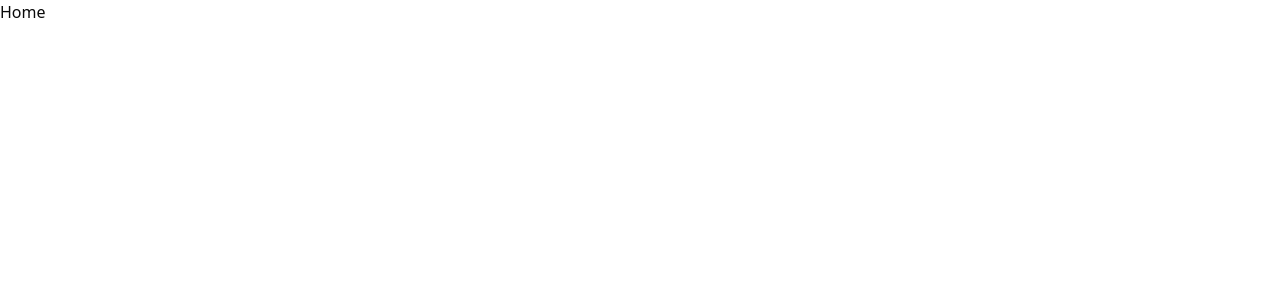
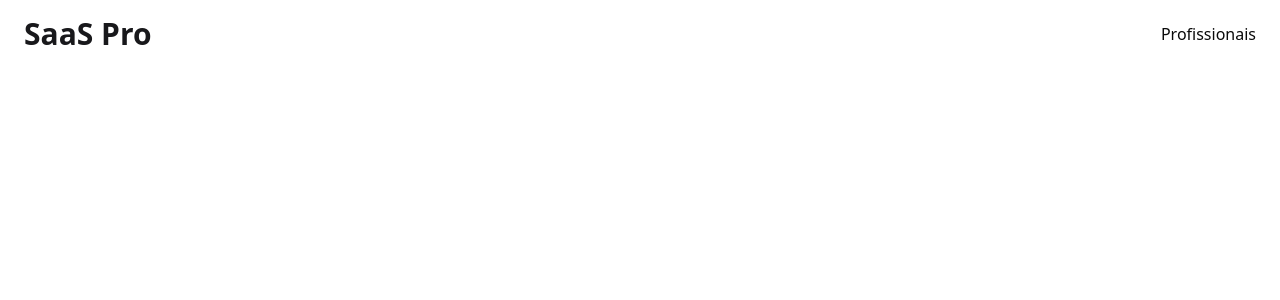
Before and after one commit to gabrielmiilanez/blue-umbrella-health, a Next.js app: page / in a window 1280 px wide. Shown: the top 300 px of the page. Built offline with nearby package versions, Linux system fonts and the light colour scheme.

Commit message:
:construction: feat: criação do componente header

```diff
--- /dev/null
+++ b/src/app/(public)/_components/header.tsx
@@ -0,0 +1,14 @@
+import Link from "next/link";
+
+export function Header() {
+  return (
+    <header className="fixed top-0 right-0 left-0 z-[999] py-4 px-6 bg-white">
+      <div className="container mx-auto flex items-center justify-between">
+        <Link href="/" className="text-3xl font-bold text-zinc-900">SaaS Pro</Link>
+        <nav>
+          <a href="#">Profissionais</a>
+        </nav>
+      </div>
+    </header>
+  );
+}
--- a/src/app/(public)/page.tsx
+++ b/src/app/(public)/page.tsx
@@ -1,5 +1,9 @@
+import { Header } from "./_components/header";
+
 export default function Home() {
   return (
-    <h1>Home</h1>
+    <>
+      <Header />
+    </>
   );
 }
```
